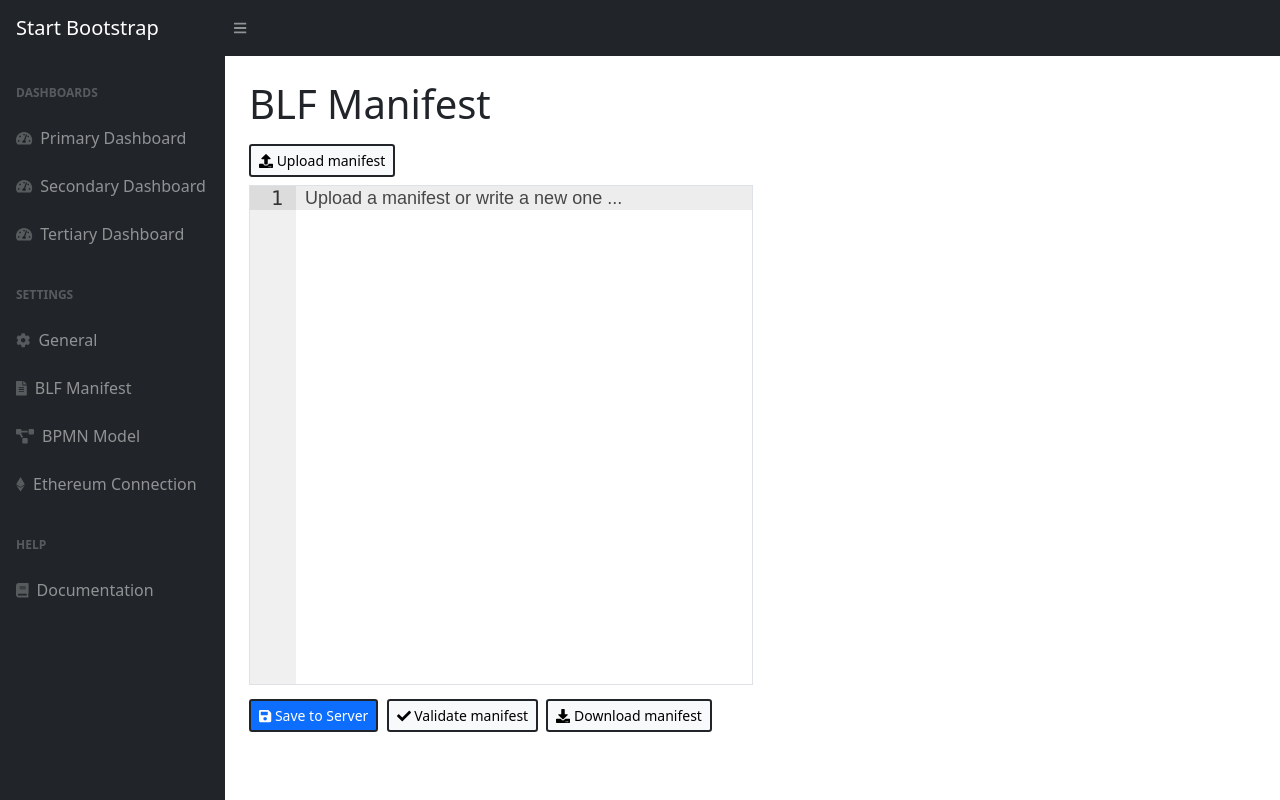
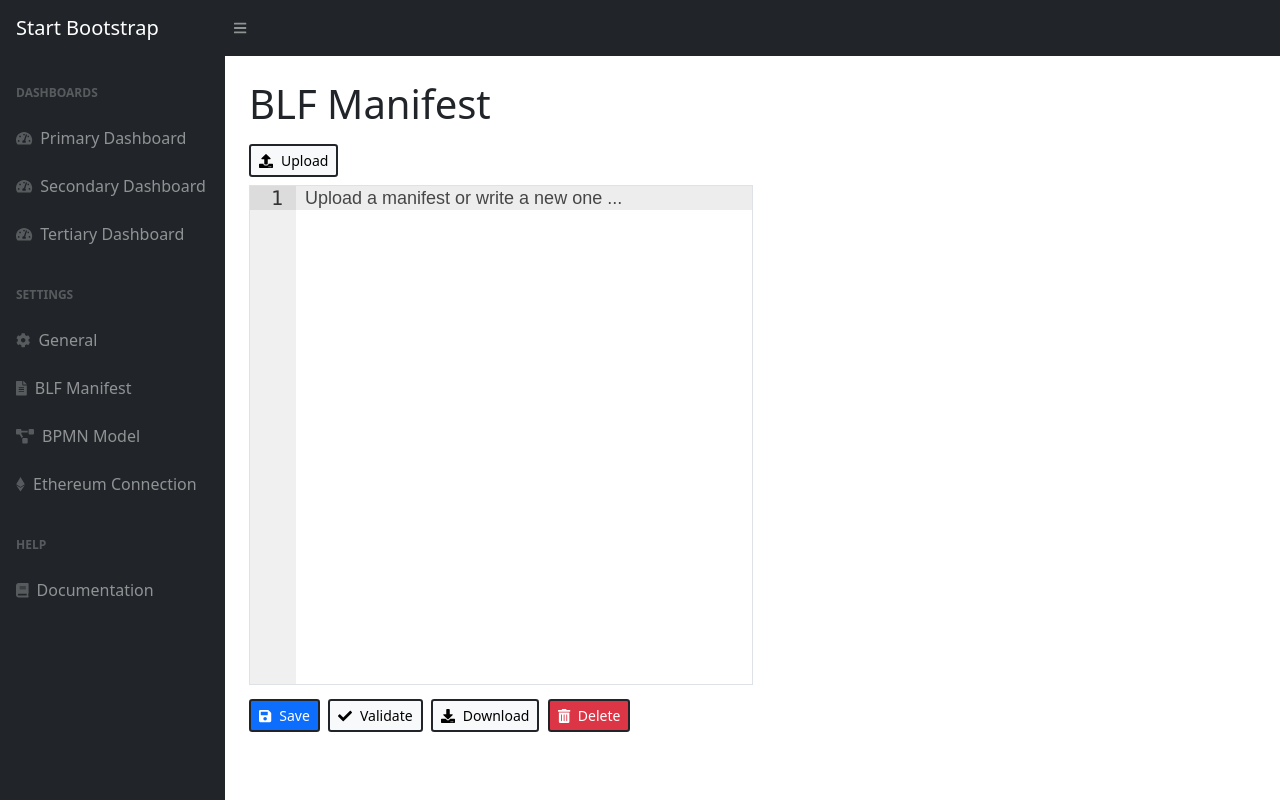
Before and after one commit to hb237/MasterThesisApp, a Flask app: page /settings/manifest in a window 1280 px wide. Run offline with Flask 2, Linux system fonts and the light colour scheme; parts of the project's set-up code (start-up, migrations or seed data) failed here and were passed over; some libraries are stand-ins or nearby versions.

Commit message:
improved manifest editor

```diff
--- a/blockchain_monitor/constants.py
+++ b/blockchain_monitor/constants.py
@@ -7,3 +7,5 @@ BLF_EXTRACT = 'extract'
 TEST_FILES_LOCATION = './test_app/test_files'
 TEST_FILES_DESTINATION = "./xes_files"
 DIAGRAMS_PATH = 'static/diagrams/'  # Do not add './' to the front.
+UPLOAD_PATH = 'static/user_uploads'
+ALLOWED_EXTENSIONS = {'txt', 'bcql', 'bpmn'}
--- a/blockchain_monitor/templates/settings/blf-manifest.html
+++ b/blockchain_monitor/templates/settings/blf-manifest.html
@@ -19,14 +19,17 @@ BLF Manifest
 {% block main_content %}
 <div class="row">
     <div class="col-md-8">
-        <div class="input-group my-2">
-            <!-- <div class="form-group d-flex flex-row align-items-end"> -->
-            <div>
-                <label class="btn btn-sm btn-light border-2 border-dark" for="blf-mainfest">
-                    <i class="fas fa-upload"></i> Upload manifest</label>
-                <input style="display:none;" type="file" id="blf-mainfest" />
+        <form method="POST" enctype="multipart/form-data">
+            <div class="input-group my-2">
+                <!-- <div class="form-group d-flex flex-row align-items-end"> -->
+                <div>
+                    <label class="btn btn-sm btn-light border-2 border-dark" for="blf-manifest">
+                        <i class="fas fa-upload"></i><span class="ms-2">Upload</span></label>
+                    <input style="display:none;" type="file" id="blf-manifest" name="blf-manifest"
+                        onchange="this.form.submit()" />
+                </div>
             </div>
-        </div>
+        </form>
     </div>
 </div>
 
@@ -42,12 +45,16 @@ BLF Manifest
     <div class="col-md-6">
         <div class="mt-2">
             <a class="btn btn-sm btn-primary border-2 border-dark" href="path_to_file" download="proposed_file_name">
-                <i class="fas fa-save"></i> Save to Server</a>
+                <i class="fas fa-save"></i><span class="ms-2">Save</span></a>
             <a class="btn btn-sm btn-light border-2 border-dark ms-1" href="path_to_file" download="proposed_file_name">
-                <i class="fas fa-check"></i> Validate manifest
+                <i class="fas fa-check"></i><span class="ms-2">Validate</span>
             </a>
             <a class="btn btn-sm btn-light border-2 border-dark ms-1" href="path_to_file"
-                download="proposed_file_name"><i class="fas fa-download"></i> Download manifest</a>
+                download="proposed_file_name"><i class="fas fa-download"></i><span class="ms-2">Download</span></a>
+            <a class="btn btn-sm btn-danger border-2 border-dark ms-1" href="path_to_file"
+                download="proposed_file_name">
+                <i class="fas fa-trash-alt"></i></i><span class="ms-2">Delete</span></a>
+
         </div>
     </div>
 </div>
```
Also changed, not shown: blockchain_monitor/dashboard.py (+31 -1 lines).
